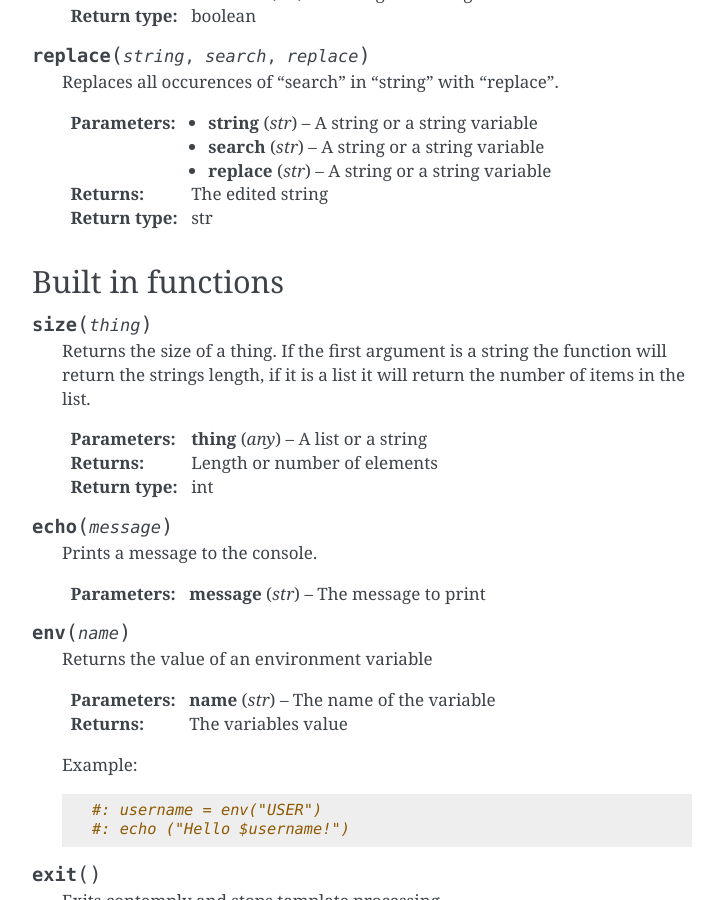
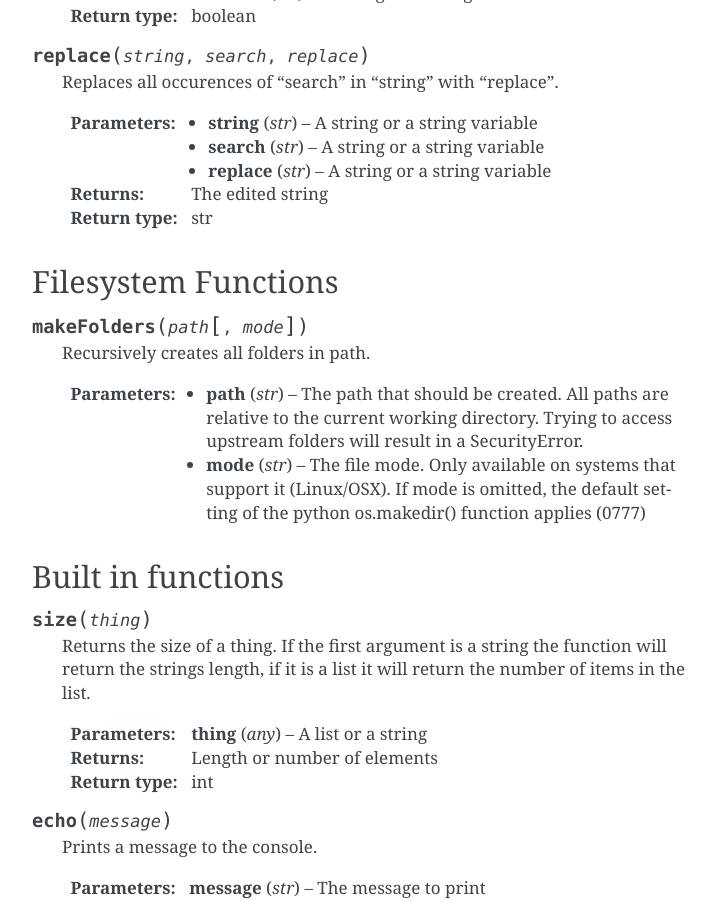
Before and after one commit to smertiens/contemply, a Sphinx documentation site: the page built from docs/source/templates/functions.rst, in a window 1280 px wide and 900 px high, scrolled down 1833 px. Shown: the whole window, without its empty margins (388-1111 px from the left). Built offline with Sphinx 7.4.7, drawn with Linux system fonts in a browser that asks for light colours; some of the changed text lies outside the part shown.

Commit message:
Updated docs

```diff
--- a/docs/source/templates/functions.rst
+++ b/docs/source/templates/functions.rst
@@ -116,6 +116,18 @@ String functions
     :rtype: str
 
 
+Filesystem Functions
+********************
+
+.. py:function:: makeFolders(path, [, mode])
+
+    Recursively creates all folders in path.
+
+    :param str path: The path that should be created. All paths are relative to the current working directory. Trying to access
+            upstream folders will result in a SecurityError.
+    :param str mode: The file mode. Only available on systems that support it (Linux/OSX). If mode is omitted, the default
+            setting of the python os.makedir() function applies (0777)
+
 
 Built in functions
 ******************
--- /dev/null
+++ b/docs/source/templates/multifile.rst
@@ -0,0 +1,2 @@
+Creating multiple files
+=======================
```
